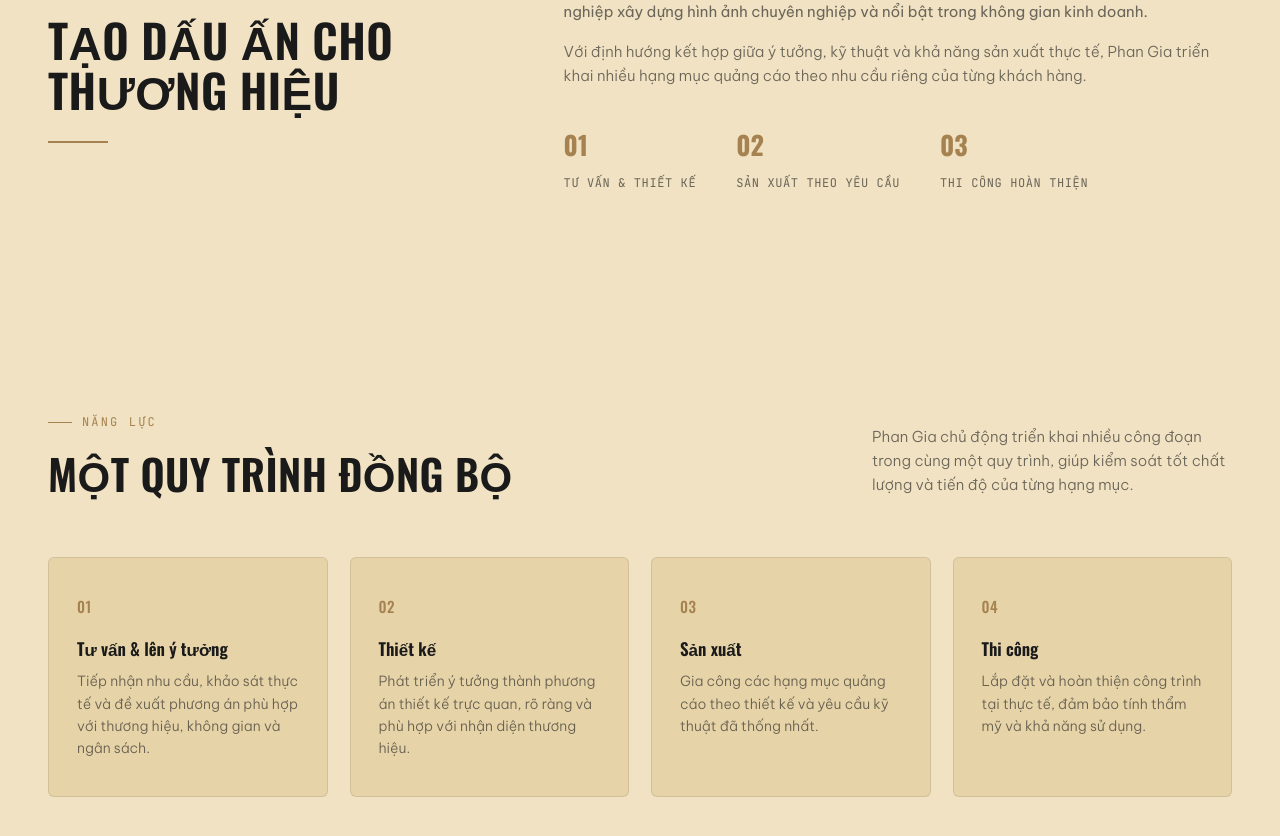
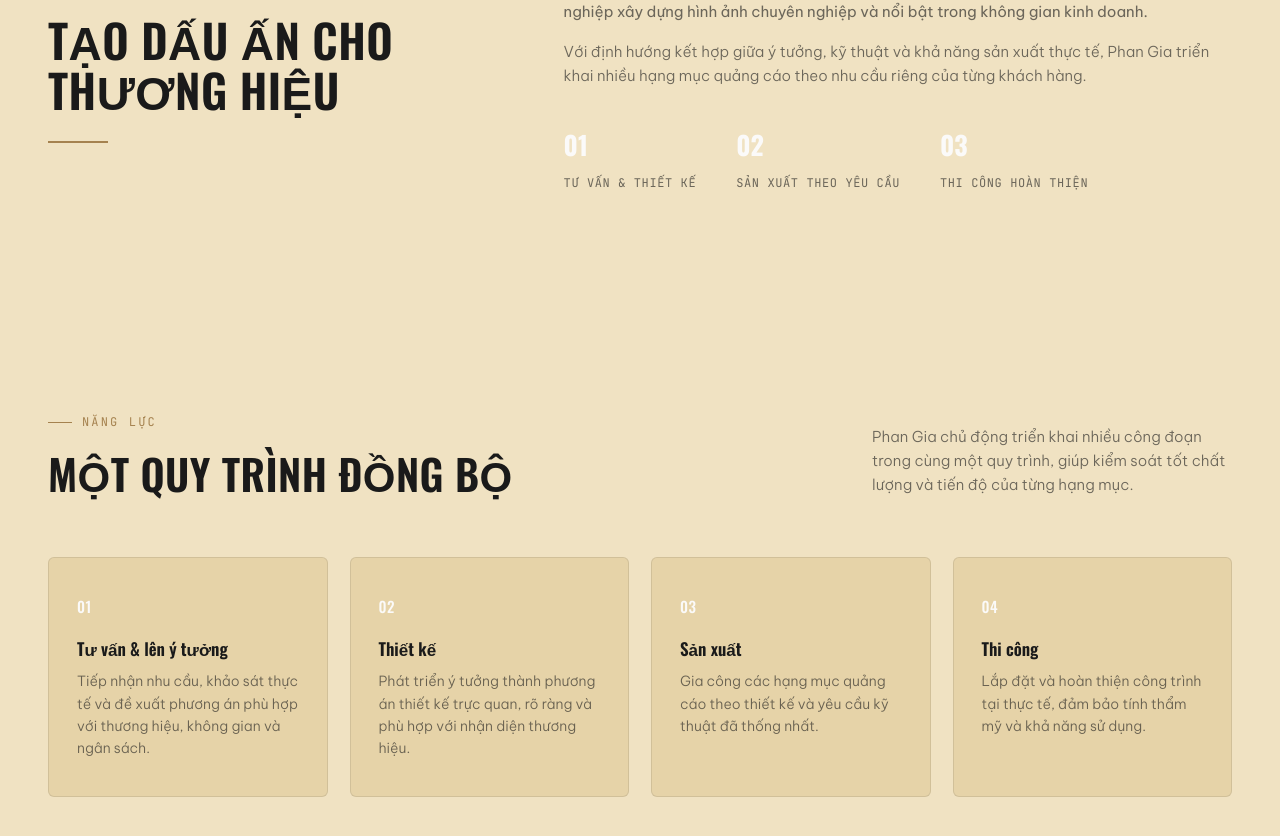
Before and after one commit to tranduongtrungtin/phan-gia-website, a Next.js app: page / in a window 1280 px wide. Shown: the part 876-1712 px from the top of the page. Built offline with nearby package versions, Linux system fonts and the light colour scheme; no server answers; the database is empty.

Commit message:
add intro and capabilities to admin settings

```diff
--- a/src/app/globals.css
+++ b/src/app/globals.css
@@ -172,7 +172,7 @@
 .intro-content p{color:var(--text-soft);font-size:15px;margin-bottom:16px;}
 .intro-points{display:flex;gap:40px;margin-top:36px;flex-wrap:wrap;}
 .intro-points > div{display:flex;flex-direction:column;gap:8px;}
-.intro-points strong{font-family:'Oswald',sans-serif;font-size:26px;color:var(--marigold-dim);}
+.intro-points strong{font-family:'Oswald',sans-serif;font-size:26px;color:#fbfaf9;}
 .intro-points span{font-family:'JetBrains Mono',monospace;font-size:12px;letter-spacing:.05em;text-transform:uppercase;color:var(--text-soft);}
 
 /* ============ CAPABILITIES ============ */
@@ -191,7 +191,7 @@
 }
 .capability-number{
   font-family:'Oswald',sans-serif;font-weight:500;font-size:15px;
-  color:var(--marigold-dim);margin-bottom:22px;letter-spacing:.04em;
+  color:#fbfaf9;margin-bottom:22px;letter-spacing:.04em;
 }
 .capability-card h3{font-size:17px;margin-bottom:12px;text-transform:none;letter-spacing:0;color:var(--ink);}
 .capability-card p{font-size:14px;color:var(--text-soft);}
```
